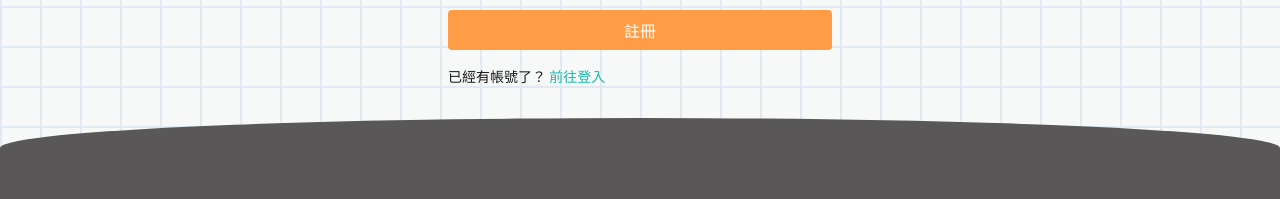
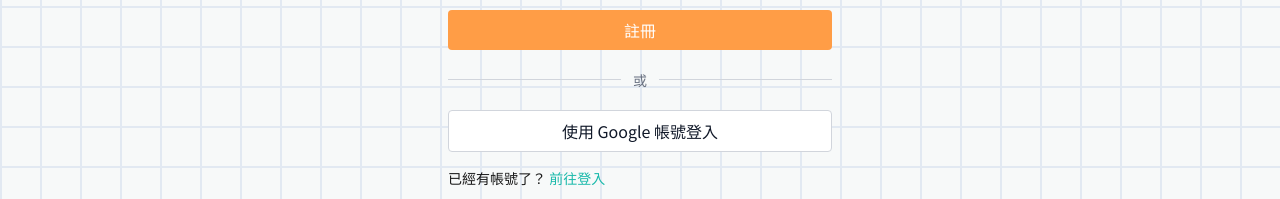
Before and after one commit to Dustin085/funevent-frontend, a Next.js app: page /register in a window 1280 px wide. Shown: the part 394-593 px from the top of the page. Built offline with nearby package versions, Linux system fonts and the light colour scheme; no server answers.

Commit message:
-修改樣式

```diff
--- a/src/app/globals.css
+++ b/src/app/globals.css
@@ -56,6 +56,10 @@ body {
   color: var(--foreground);
 }
 
+button {
+  cursor: pointer;
+}
+
 /* 點活動頁內部導覽列時平滑捲動。交給 CSS 而不是 JS 的 animate() ——
    瀏覽器原生實作，而且能尊重「減少動態效果」的系統設定 */
 @media (prefers-reduced-motion: no-preference) {
--- a/src/app/register/page.tsx
+++ b/src/app/register/page.tsx
@@ -3,6 +3,7 @@ import { redirect } from "next/navigation";
 import { RegisterForm } from "@/features/auth/components/RegisterForm";
 import { getCurrentUser } from "@/lib/get-current-user";
 import { safeNextPath } from "@/lib/safe-redirect";
+import { GoogleLoginButton } from "@/features/auth/components/GoogleLoginButton";
 
 export default async function RegisterPage({
   searchParams,
@@ -19,6 +20,15 @@ export default async function RegisterPage({
       <div className="w-full max-w-sm">
         <h2 className="mb-6 text-2xl font-bold text-foreground">註冊</h2>
         <RegisterForm next={nextPath} />
+        {/* 分隔線。aria-hidden：「或」只是視覺分隔，唸出來沒有意義 */}
+        <div className="my-5 flex items-center gap-3" aria-hidden>
+          <span className="h-px flex-1 bg-gray-300" />
+          <span className="text-sm text-gray-500">或</span>
+          <span className="h-px flex-1 bg-gray-300" />
+        </div>
+
+        {/* next 一路帶下去：Google 登入完要回到他原本想去的頁面 */}
+        <GoogleLoginButton next={nextPath} />
         <p className="mt-4 text-sm text-foreground">
           已經有帳號了？{" "}
           <Link
--- a/src/features/auth/components/ForgotPasswordForm.tsx
+++ b/src/features/auth/components/ForgotPasswordForm.tsx
@@ -78,7 +78,7 @@ export function ForgotPasswordForm() {
       <button
         type="submit"
         disabled={loading}
-        className="rounded bg-gray-900 px-4 py-2 text-white disabled:opacity-50"
+        className="rounded bg-brand hover:bg-brand-hover transition-colors px-4 py-2 text-white disabled:opacity-50"
       >
         {loading ? "處理中..." : "寄送重設密碼信"}
       </button>
--- a/src/features/auth/components/LoginForm.tsx
+++ b/src/features/auth/components/LoginForm.tsx
@@ -89,7 +89,7 @@ export function LoginForm({ next = "/" }: { next?: string }) {
       <button
         type="submit"
         disabled={loading}
-        className="rounded bg-gray-900 px-4 py-2 text-white disabled:opacity-50"
+        className="rounded bg-brand hover:bg-brand-hover transition-colors px-4 py-2 text-white disabled:opacity-50"
       >
         {loading ? "登入中..." : "登入"}
       </button>
```
